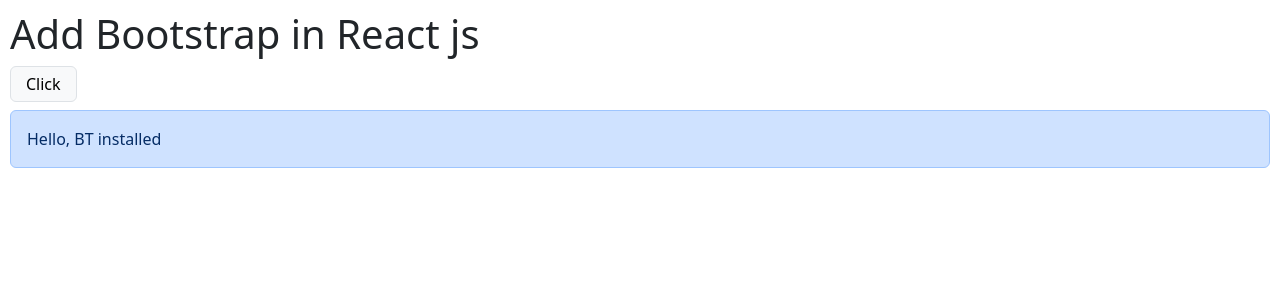
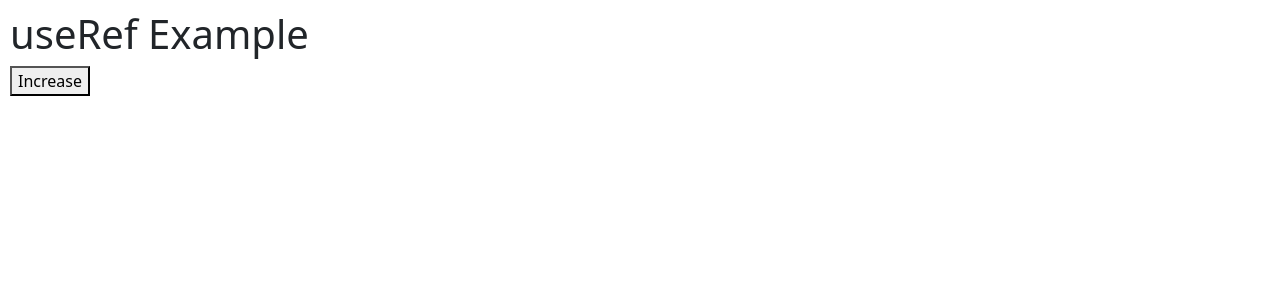
Before and after one commit to aimanaziz2000066/React-Practices, a React (Vite) app: page / in a window 1280 px wide. Shown: the top 300 px of the page. Built offline with nearby package versions, Linux system fonts and the light colour scheme.

Commit message:
Add useRef Hook in React examples

```diff
--- a/src/App.jsx
+++ b/src/App.jsx
@@ -108,25 +108,72 @@
 // export default App;
 
 //Bootstrap in React js:-
+// function App() {
+//   return (
+//     <>
+//       <h1>Add Bootstrap in React js</h1>
+//       <button
+//         className="btn btn-light border"
+//         style={{
+//           width: "auto",
+//           padding: "5px 15px",
+//           fontSize: "16px"
+//         }}
+//       >
+//         Click
+//       </button>
+//       <div className="alert alert-primary mt-2" role="alert">
+//         Hello, BT installed
+//       </div>
+//     </>
+//   );
+// }
+// export default App;
+
+//useRef Hook in React:-
+// import { useRef } from "react";
+
+// function App() {
+//   const inputRef = useRef();
+
+//   const handleFocus = () => {
+//     inputRef.current.focus();
+//   };
+
+//   return (
+//     <>
+//       <h1>useRef Hook in React</h1>
+
+//       <input
+//         ref={inputRef}
+//         type="text"
+//         placeholder="Enter your name"
+//       />
+//       <button onClick={handleFocus}>
+//         Focus Input
+//       </button>
+//     </>
+//   );
+// }
+// export default App;
+//Another Example:-
+import { useRef } from "react";
+
 function App() {
+  const count = useRef(0);
+
+  const increase = () => {
+    count.current = count.current + 1;
+    console.log(count.current);
+  };
+
   return (
     <>
-      <h1>Add Bootstrap in React js</h1>
+      <h1>useRef Example</h1>
 
-      <button
-        className="btn btn-light border"
-        style={{
-          width: "auto",
-          padding: "5px 15px",
-          fontSize: "16px"
-        }}
-      >
-        Click
+      <button onClick={increase}>
+        Increase
       </button>
-
-      <div className="alert alert-primary mt-2" role="alert">
-        Hello, BT installed
-      </div>
     </>
   );
 }
```
